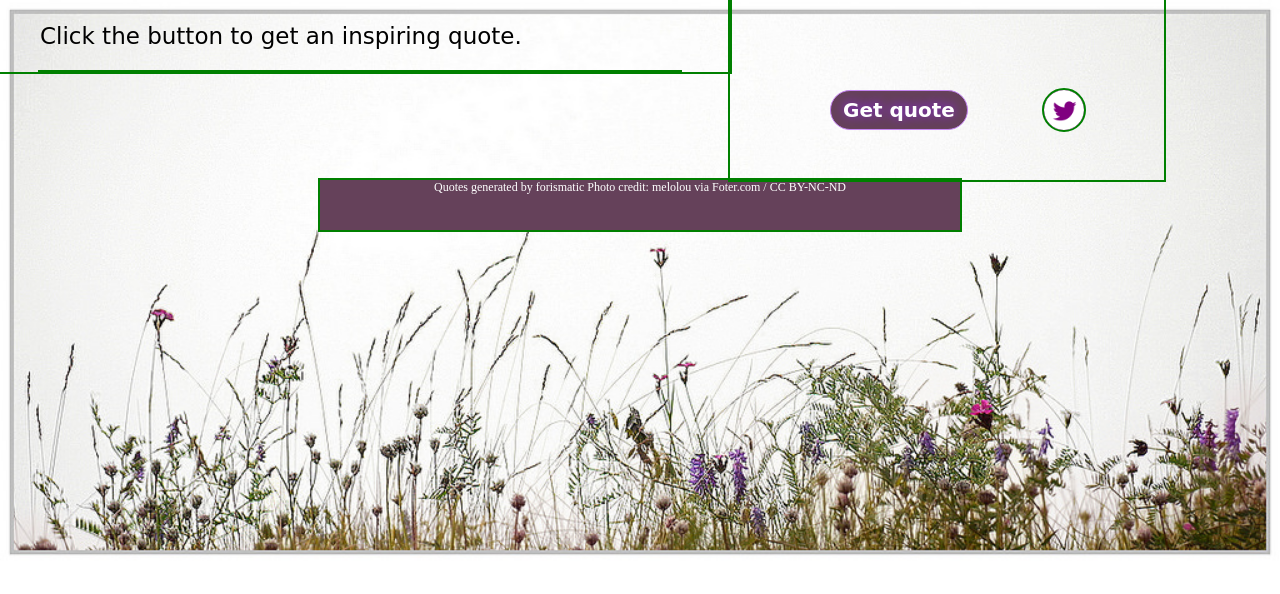
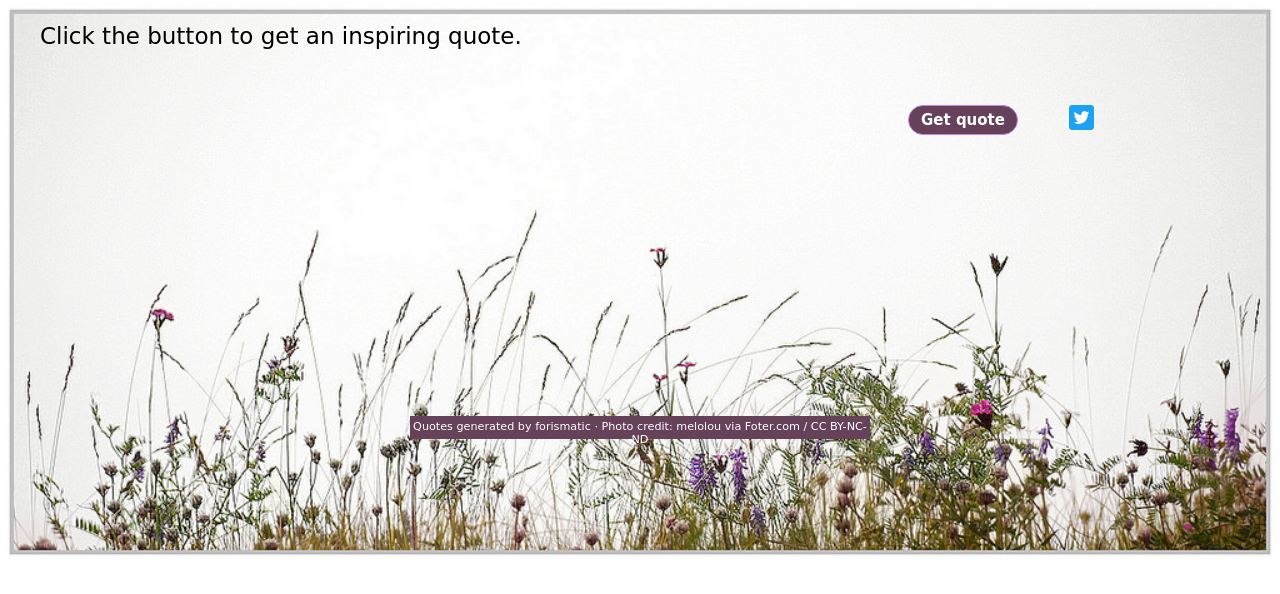
Before and after one commit to akitng/Random-Quote-Generator, a plain HTML site: page randomquotegenerator/index.html in a window 1280 px wide. Drawn offline with nearby package versions, Linux system fonts and the light colour scheme; a web font is replaced by a local one.

Commit message:
Random Quote Generator
Finalized layout for viewport width > 800px.  Added submission link for
twitter.

```diff
--- a/randomquotegenerator/index.html
+++ b/randomquotegenerator/index.html
@@ -12,17 +12,22 @@
       <p id="quoteText">Click the button to get an inspiring quote.</p>
       <p id="quoteAuthor"></p>
     </div>
-        <div id="twitter_logo">
-          <button>Get quote</button>
-          <a href="http://www.twitter.com">
-            <img src="Twitter_Social_Icon_Circle_White.png" alt="Twitter Logo">
+      <div id="button">
+        <button id="submit-btn">Get quote</button>
+      </div>
+      <div id="twitter">
+        <a id="tweet" href="#">
+          <img id="twitter_logo" src="Twitter_Social_Icon_Rounded_Square_Color.png" alt="Twitter Logo">
         </a>
       </div>
+      <div id="placeholder"></div>  <!--Using this div to force footer down -->
       <footer>
-          Quotes generated by <a href="http://forismatic.com">forismatic</a>
+        <p>
+        Quotes generated by <a href="http://forismatic.com/en/">forismatic</a> &middot
         Photo credit: <a href="http://www.flickr.com/photos/56358713@N00/">melolou</a> via
                         <a href="http://foter.com/">Foter.com</a> /
                         <a href="http://creativecommons.org/licenses/by-nc-nd/2.0/">CC BY-NC-ND</a>
+      </p>
       </footer>
   </body>
 </html>
--- a/randomquotegenerator/scripts.js
+++ b/randomquotegenerator/scripts.js
@@ -14,6 +14,8 @@ $(document).ready(function() {
           } else {
             $('#quoteAuthor').html("~ " + response.quoteAuthor);
           }
+          $("#tweet").attr("href", "http://twitter.com/home/?status=" + response.quoteText +
+          ' (' + response.quoteAuthor + ')');
         }
       });
     }
--- a/randomquotegenerator/style.css
+++ b/randomquotegenerator/style.css
@@ -12,77 +12,91 @@ body {
   font-family: 'La Belle Aurore', cursive;
 }
 
-
 #quote {
   font-size: 23px;
-  width: 50%;
-  max-height: 25%;
+  width: 60%;
+  height: 25%;
   float: left;
   padding-left: 40px;
-  padding-right: 50px;
   text-align: left;
-  outline: 2px solid green;
 }
 
 #quoteAuthor {
   font-size: 20px;
-  outline: 2px solid green;
 }
 
-#twitter_logo {
+#button {
   display: inline-block;
-  width:30%;
-  outline: 2px solid green;
-  padding: 60px 0px 50px 50px;
+  width:20%;
+  height: 200px;
 }
 
-img {
-  background-color: purple;
-  width: 40px;
-  height: 40px;
-  border-radius: 20px;
-  outline: 2px solid green;
-  float: right;
-  margin: 30px 80px 0 0;
-}
-
-button {
+#submit-btn {
 	background-color:#65415A;
 	border-radius:20px;
   border:1px solid #c584f3;
 	cursor:pointer;
 	color:#ffffff;
-	font-size:20px;
+	font-size:15px;
 	font-weight:bold;
-	padding:7px 12px;
-	text-decoration:none;
-	text-shadow:0px -1px 11px #8c28de;
-  margin: 30px 0 0 50px;
+	padding:5px 12px;
+	text-decoration: none;
+	/*text-shadow:0px -1px 11px #8c28de;*/
   font-family: cursive;
+  position: relative;
+  top: 100px;
+  left: 100px;
+  outline: none;
+
 }
-button:hover {
+#submit-btn:hover {
 	background-color:#C3A9DC;
 }
-button:active {
+#submit-btn:active {
 	position:relative;
-	top:1px;
+	top: 99px;
 }
 
+#twitter {
+  display: inline-block;
+  height: 200px;
+  width: 15%;
+}
+
+#twitter_logo {
+  height: 25px;
+  width: 25px;
+  display: inline-block;
+  position: relative;
+  top: 105px;
+}
+
+#twitter_logo:active {
+	position:relative;
+	top: 104px;
+}
+
+#placeholder{
+  width: 100%;
+  height: 200px;
+}
 
 footer {
-  width: 50%;
-  height : 50px;
+  width: 460px;
+  height : 2em;
   margin:auto;
   background-color: #65415A;
   color: white;
   text-align: center;
-  font-family: serif;
-  font-size: 12px;
-  outline: 2px solid green;
-  margin-top: 0px;
+  font-family: cursive;
+  font-size: .7em;
   clear:both;
 }
 a {
   text-decoration: none;
   color: white;
 }
+
+footer p {
+  padding-top: 3.5px;
+}
```
Also changed, not shown: randomquotegenerator/Twitter_Social_Icon_Rounded_Square_Color.png (added). Lines whose indentation alone changed are shown as unchanged.
